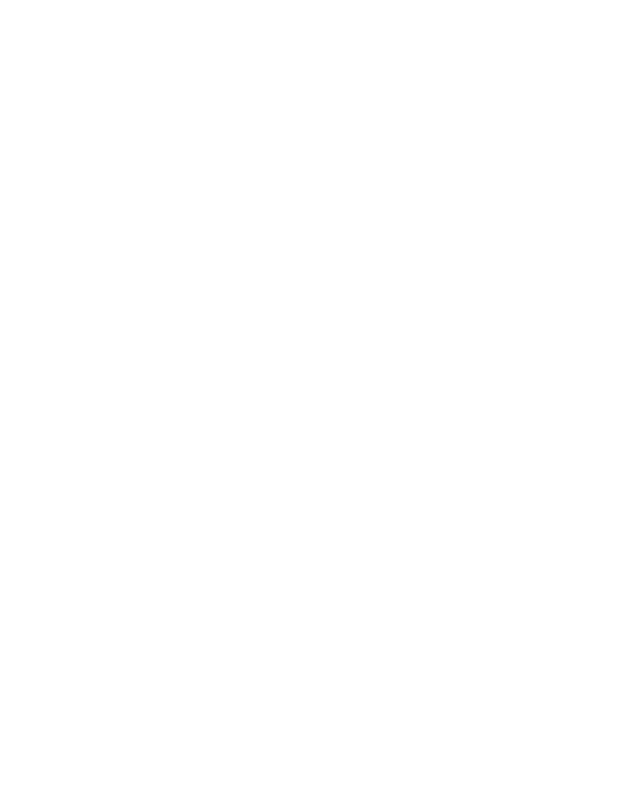
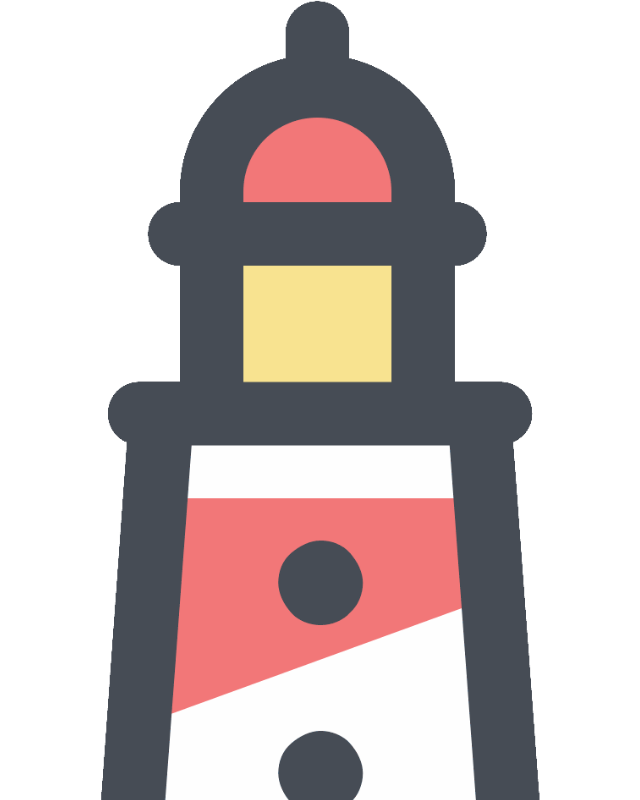
Before and after one commit to Bella-Gomez/LightHouse-Final, a plain HTML site: page index.html in a window 1280 px wide. Shown: the top 800 px of the page, without its empty margins (370-1010 px from the left). Drawn offline with nearby package versions, Linux system fonts and the light colour scheme.

Commit message:
Update index.html

```diff
--- a/index.html
+++ b/index.html
@@ -22,7 +22,27 @@
 </head>
 
 <body>
+  <section>
+    <div>
+      <div>
+        <div>
+          <img src="Imgs/kindpng_350053.png" alt="lighthouse graphic">
 
+        </div>
+
+        <div>
+          <form>
+
+
+          </form>
+
+        </div>
+
+      </div>
+
+    </div>
+
+  </section>
 
 </body>
 
```
